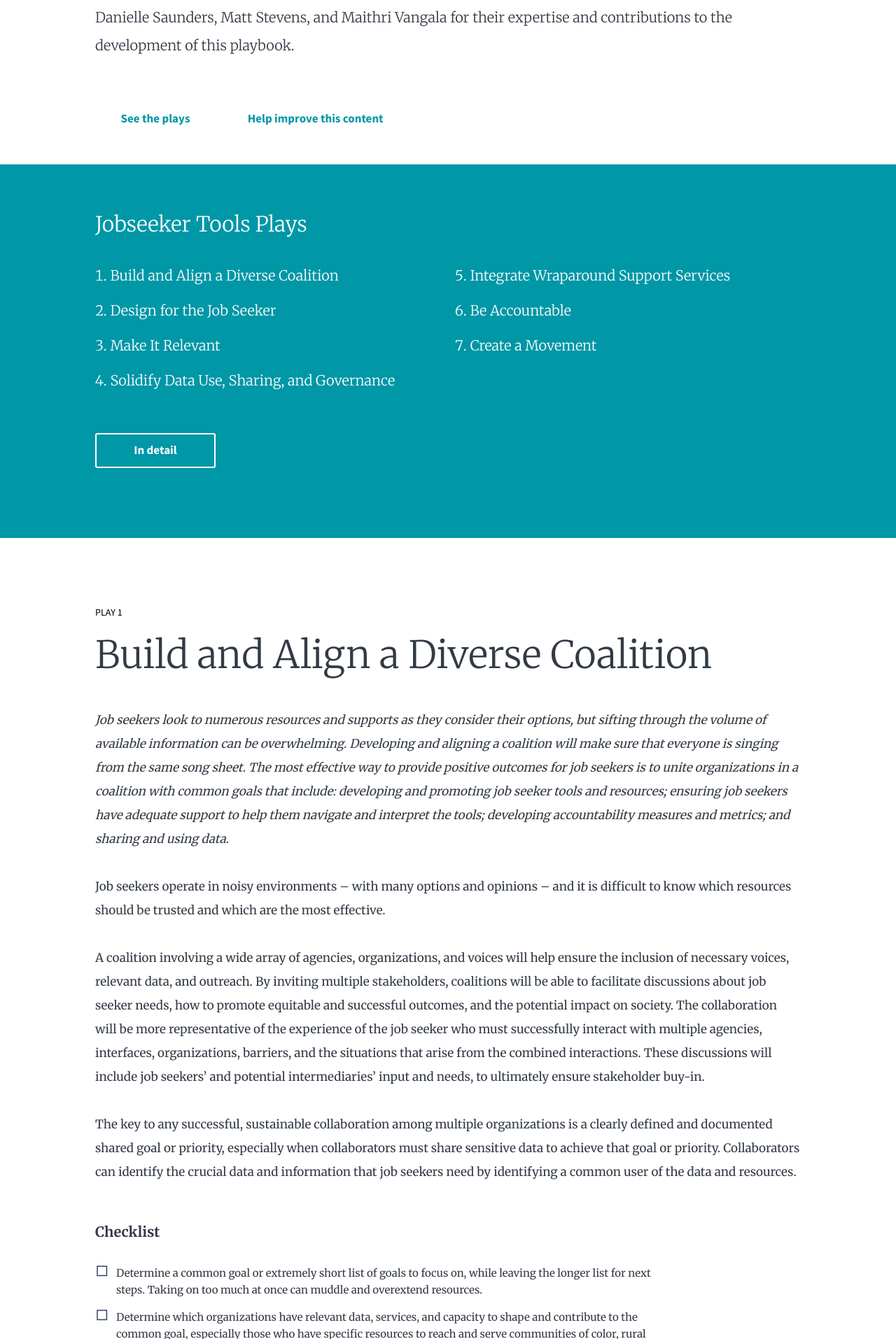
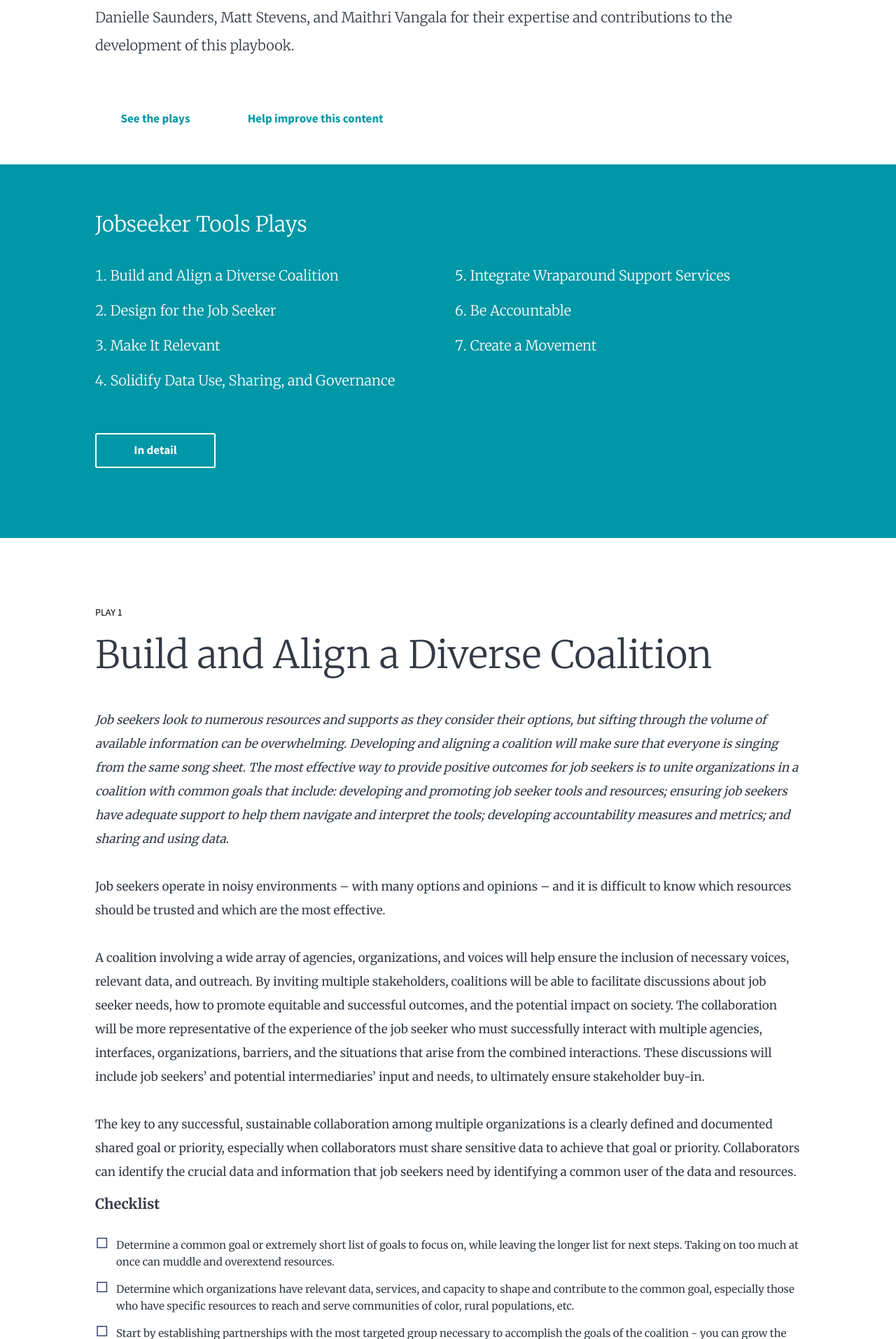
Before and after one commit to brighthive/playbooks, a Jekyll site: the page built from jobseeker-tools/index.html, in a window 1280 px wide. Shown: the part 4486-6400 px from the top of the page at 70% size. Built offline with Jekyll 4.4.1, drawn with Linux system fonts in a browser that asks for light colours.

Commit message:
Update styles.scss

```diff
--- a/assets/_sass/styles.scss
+++ b/assets/_sass/styles.scss
@@ -472,7 +472,7 @@
 
   #plays, #techfar {
     h2, h3 {
-      @include span-columns(12);
+      //@include span-columns(12); remove if possible
     }
     h3 {
       // margin-top: 0px;
@@ -488,7 +488,7 @@
     }
 
     ol, ul {
-      @include span-columns(10);
+      @include span-columns(12);
       list-style-position: outside;
       padding-left: 25px;
     }
@@ -600,7 +600,7 @@
   }
 
   h2, h4 {
-    width: 66%;
+    width: 100%;
   }
 
   h2 {
```
